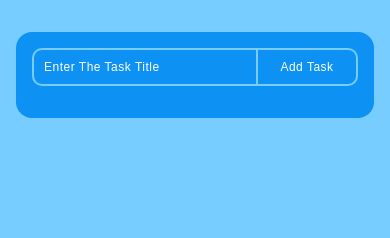
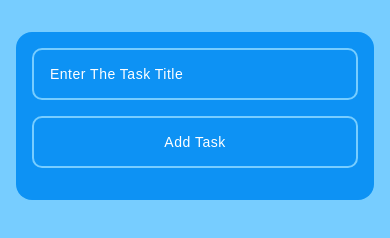
Before and after one commit to onepiece-coding/To-Do-List-app-using-JavaScript-with-an-Object-Oriented-Programming-OOP-approach, a plain HTML site: page index.html in a window 390 px wide. Drawn offline with Linux system fonts and the light colour scheme.

Commit message:
first commit

```diff
--- a/css/styles.css
+++ b/css/styles.css
@@ -26,7 +26,7 @@ body {
 
 .todo-app {
 
-    width: 500px;
+    width: 600px;
 
     max-width: 100%;
 
@@ -46,16 +46,28 @@ body {
 
 }
 
+@media screen and (max-width: 575px) {
+
+    .todo-app--form {
+
+        flex-direction: column;
+
+        gap: 1.6rem;
+
+    }
+
+}
+
 #todo-app--input,
 .todo-app--submit-btn {
 
-    padding: 1rem;
+    padding: 1.6rem;
 
     border: 2px solid #77CDFF;
 
     background-color: #0D92F4;
 
-    font-size: 1.2rem;
+    font-size: 1.4rem;
 
     letter-spacing: .5px;
 
@@ -65,7 +77,7 @@ body {
 
 #todo-app--input {
 
-    width: calc(100% - 100px);
+    width: calc(100% - 120px);
 
     border-radius: 1rem 0 0 1rem;
 
@@ -85,11 +97,32 @@ body {
 
 .todo-app--submit-btn {
 
-    width: 100px;
+    width: 120px;
 
-    border-left: none;
+    border-left-width: 0;
 
     border-radius: 0 1rem 1rem 0;
+
+    cursor: pointer;
+
+}
+
+@media screen and (max-width: 575px) {
+
+    #todo-app--input,
+    .todo-app--submit-btn {
+
+        width: 100%;
+
+        border-radius: 1rem;
+
+    }
+
+    .todo-app--submit-btn {
+
+        border-left-width: 2px;
+
+    }
 
 }
 
@@ -146,7 +179,7 @@ body {
 .todo-app--task-title,
 .todo-app--task-actions .btn {
 
-    padding: 1rem;
+    padding: 1.6rem;
 
     border-radius: .8rem;
 
@@ -154,7 +187,7 @@ body {
 
     background-color: #0D92F4;
 
-    font-size: 1.2rem;
+    font-size: 1.4rem;
 
     letter-spacing: .5px;
 
@@ -176,6 +209,20 @@ body {
 
 }
 
+@media screen and (max-width: 575px) {
+
+    .todo-app--task-actions {
+
+        width: 100%;
+
+        flex-direction: column;
+
+        gap: 1.6rem;
+
+    }
+
+}
+
 .todo-app--task-actions .btn {
 
     cursor: pointer;
--- a/js/scripts.js
+++ b/js/scripts.js
@@ -250,7 +250,9 @@ const todoList = new TodoList();
 
 // Add event listeners to handle UI interactions
 
-document.querySelector('.todo-app--submit-btn').addEventListener("click", () => {
+document.querySelector('.todo-app--submit-btn').addEventListener("click", (e) => {
+
+    e.preventDefault();
 
     const taskTitle = document.getElementById("todo-app--input").value;
 
```
